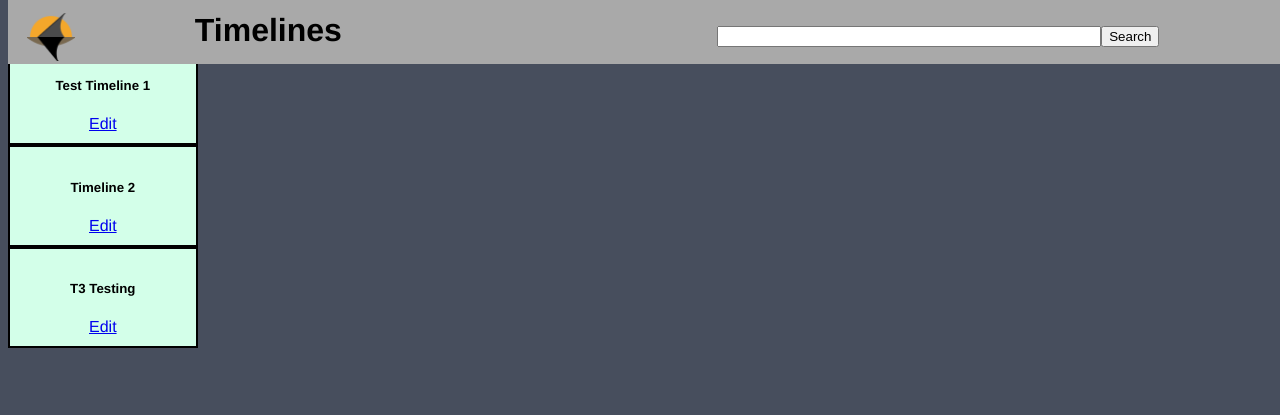
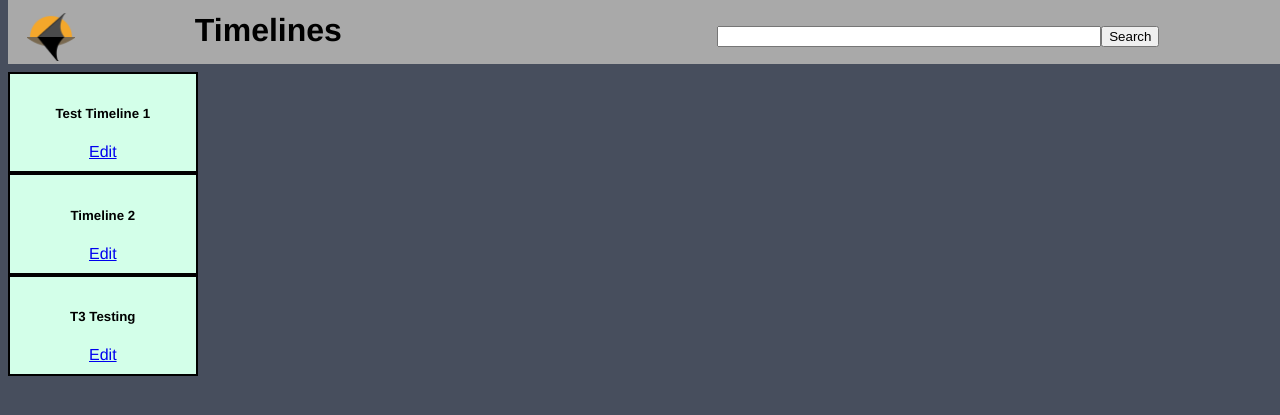
Before and after one commit to SomeGuy143/csci_313_timeline_project, a Django app: page / in a window 1280 px wide. Shown: the top 415 px of the page. Run offline with Django 4.2, Linux system fonts and the light colour scheme; data comes from the database, SQL or seed files in the repository.

Commit message:
Update navbar.html

```diff
--- a/timeline_website/timeline_app/templates/timeline_app/navbar.html
+++ b/timeline_website/timeline_app/templates/timeline_app/navbar.html
@@ -7,7 +7,10 @@
         <tr>
             <td>
                 <!--Clicking logo takes user back to homepage-->
-                <button style="background: none; border: 0;" onclick="location.href = '/'">
+                <button
+                onmouseover="style='background: solid'"
+                onmouseout="style= 'background: none; border: 0;'"
+                style="background-color: rgb(151, 151, 151); background: none; border: 0;" onclick="location.href = '/'">
                     <img src="{% static 'timeline_app/images/logo.png'%}" alt="Timelines Logo" style="height: 48px; width: 48px;">
                 </button>
             </td>
@@ -20,7 +23,7 @@
         </tr>
     </table>
 </div>
-<!--temp buffer for content block--><br><br>
+<div style="height: 64px; width: 100%;"></div><!--temp buffer for content block-->
 {% block contentblock %}
 <!--No content goes here!-->
 {% endblock %}
```
